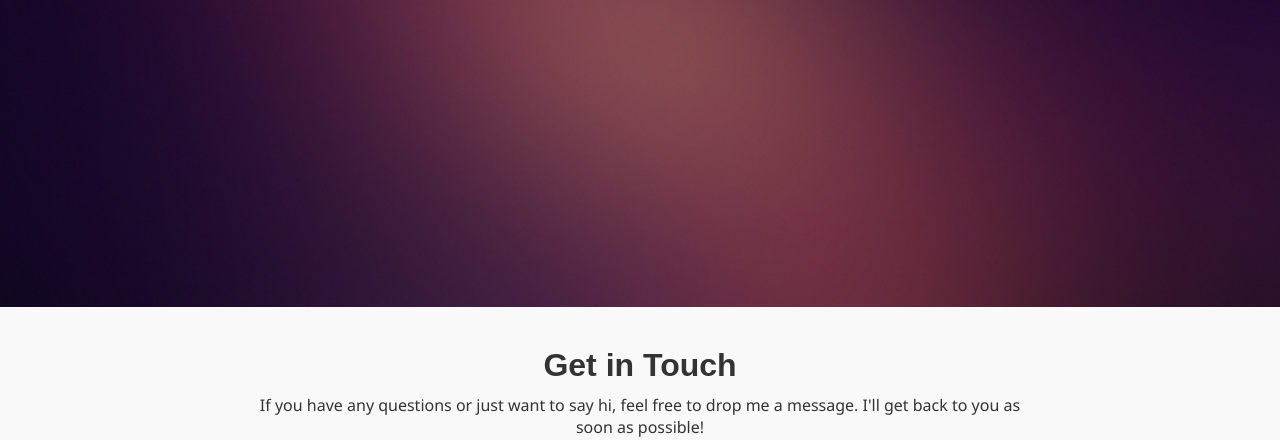
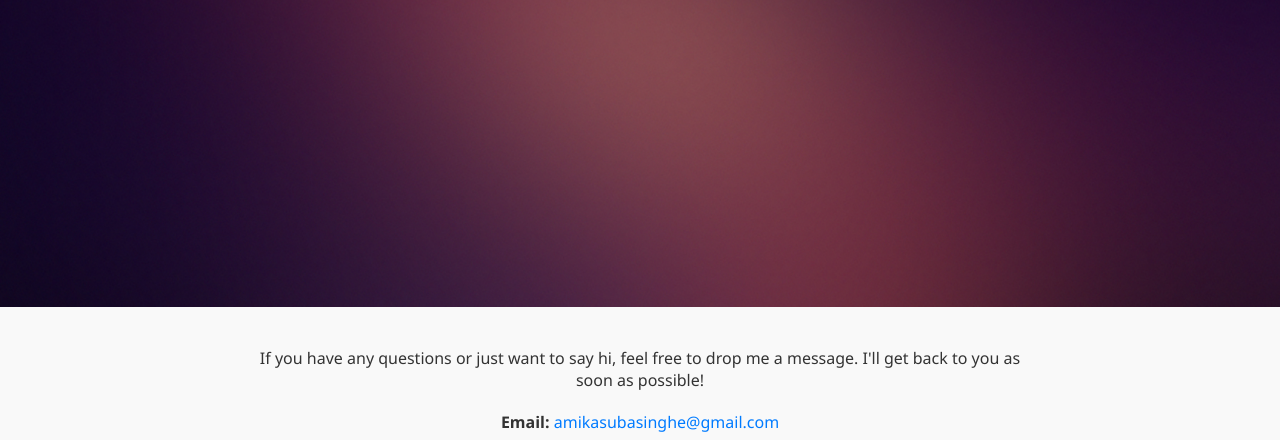
Before and after one commit to Amikzz/Personal-Website, a plain HTML site: page contact.html in a window 1280 px wide. Shown: the part 493-933 px from the top of the page. Drawn offline with Linux system fonts and the light colour scheme; a web font is replaced by a local one.

Commit message:
Content: Update contact.html

```diff
--- a/contact.html
+++ b/contact.html
@@ -40,10 +40,9 @@
             <section class="contact">
                 <div class="contact-container">
                     <div class="contact-info">
-                        <h2>Get in Touch</h2>
                         <p>If you have any questions or just want to say hi, feel free to drop me a message. I'll get back to you as soon as possible!</p>
                         <ul>
-                            <li><strong>Email:</strong> <a href="mailto:amixx2005@gmail.com">amixx2005@gmail.com</a></li>
+                            <li><strong>Email:</strong> <a href="mailto:amixx2005@gmail.com">amikasubasinghe@gmail.com</a></li>
                             <li><strong>Phone:</strong> +94 78 756 4524</li>
                             <li><strong>LinkedIn:</strong> <a href="https://www.linkedin.com/in/amika-subasinghe-a52b6a1a9" target="_blank">Connect with me</a></li>
                         </ul>
```
